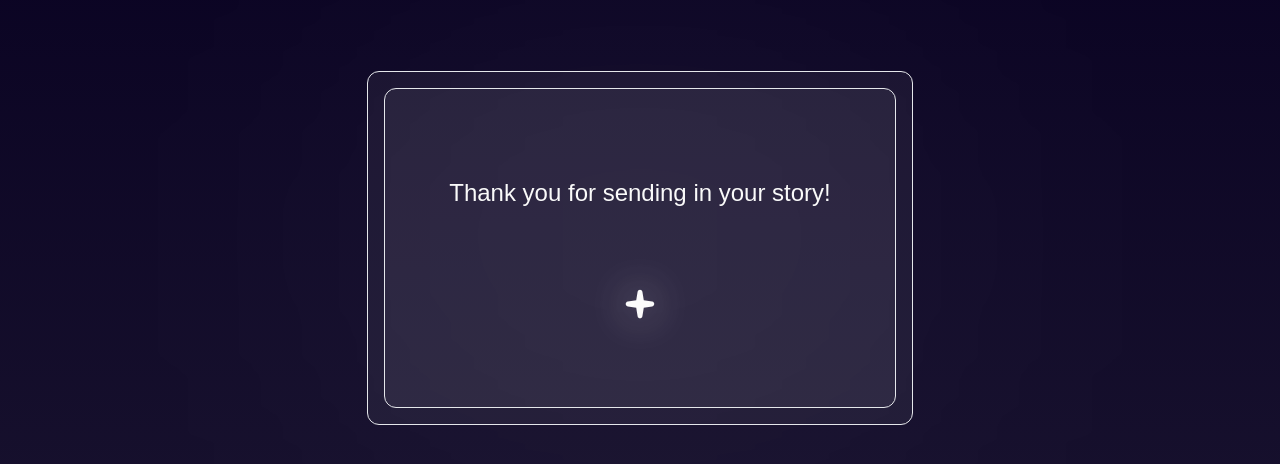
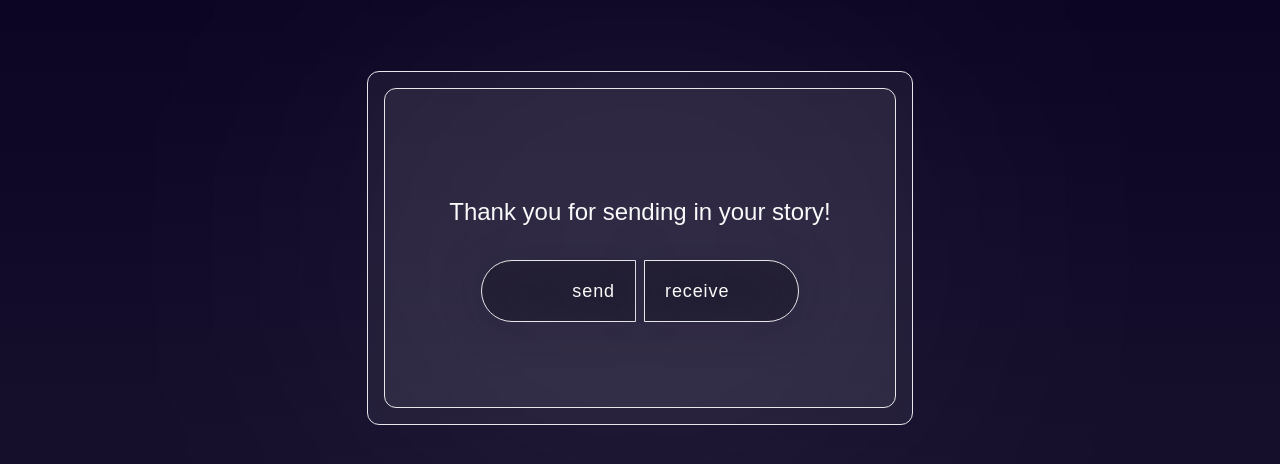
Before and after one commit to kunkunzhu/songs-stories-strangers, a Next.js app: page /send/complete in a window 1280 px wide. Shown: the part 152-616 px from the top of the page. Built offline with nearby package versions, Linux system fonts and the light colour scheme; a web font is replaced by a local one.

Commit message:
styling update

```diff
--- a/src/app/globals.css
+++ b/src/app/globals.css
@@ -4,6 +4,7 @@
 @tailwind components;
 @tailwind utilities;
 
+@layer base {
   :root {
     --foreground-rgb: 250, 250, 250;
     --background-start-rgb: 8, 1, 33;
@@ -20,6 +21,27 @@ body {
       )
       rgb(var(--background-start-rgb));
   }
+}
+
+@layer components {
+  @keyframes spin-slow {
+    from {
+      transform: rotate(0deg);
+    }
+    to {
+      transform: rotate(360deg);
+    }
+  }
+
+  .vinyl-spin {
+    animation: spin-slow 4s linear infinite;
+  }
+
+  /* scrollbar */
+  ::-webkit-scrollbar {
+    opacity: 0;
+  }
+}
 
 @layer utilities {
   .text-balance {
--- a/src/app/send/complete/page.tsx
+++ b/src/app/send/complete/page.tsx
@@ -1,18 +1,27 @@
 /** @format */
 
 import Card from "@/components/card";
-import Spark from "@/components/spark";
+import { TapeLink } from "@/components/cassette";
 
 export default function SendViewCompleteView() {
   return (
     <>
       <Card className="flex flex-col justify-between">
-        <div className="flex flex-col justify-center text-center mx-auto gap-20 h-full">
+        <div className="flex flex-col justify-center text-center mx-auto gap-8 h-full">
           <div className="text-2xl font-mono">
             Thank you for sending in your story!
           </div>
-          <div className="flex justify-center">
-            <Spark href="/" state="finish" />
+          <div className="flex flex-col md:flex-row mx-auto w-4/5 h-10 md:w-5/6 gap-2 md:justify-between">
+            <TapeLink
+              className="justify-center md:justify-end rounded-full md:rounded-r-none drop-shadow-tape-reel"
+              href="/send/step-one"
+              text="send"
+            />
+            <TapeLink
+              className="justify-center md:justify-start rounded-full md:rounded-l-none drop-shadow-tape-reel"
+              href="/receive"
+              text="receive"
+            />
           </div>
         </div>
       </Card>
--- a/src/app/send/step-two/write/page.tsx
+++ b/src/app/send/step-two/write/page.tsx
@@ -18,6 +18,7 @@ export default function SendViewStepTwoWrite() {
     <>
       <TextInput
         error={error}
+        className="overflow-x-hidden"
         placeholder="write about why this song is meaningful to you. (25 - 125 words)"
         onChange={(e: React.FormEvent<HTMLInputElement>) => {
           setError(false);
--- a/src/components/vinyl.tsx
+++ b/src/components/vinyl.tsx
@@ -8,7 +8,7 @@ import { cn } from "@/lib/utils";
 
 const SongVinyl = ({ title }: { title: string }) => {
   return (
-    <div className="flex items-center justify-center border border-gray-200/50 rounded-full w-[250px] h-[250px] bg-black">
+    <div className="flex items-center justify-center border border-gray-200/50 rounded-full w-[250px] h-[250px] bg-black hover:vinyl-spin">
       <div className="w-[100px] h-[100px] border border-gray-200/50 drop-shadow-vinyl rounded-full overflow-hidden">
         <Image
           src="/vinyl.png"
@@ -72,9 +72,10 @@ export const SongDescriptionCard = ({
   return (
     <div className="flex flex-col">
       <div className="flex flex-col font-mono justify-between text-center md:text-end md:border-b pb-2 md:pb-4">
-        <div className="text-2xl max-w-50 md:max-w-100 truncate text-green-50">
+        <div className="text-2xl max-w-50 md:max-w-[300px] truncate">
           {title}
         </div>
+
         <div className="text-sm opacity-75 after:italic">{artist}</div>
       </div>
       {story && <StoryCard story={story} className="max-w-[300px]" />}
@@ -85,7 +86,12 @@ export const SongDescriptionCard = ({
 export const SongDisplay = ({ song }: { song: DisplaySong }) => {
   return (
     <div className="flex flex-row w-full justify-between">
-      <SongVinyl title={song.title} />
+      <a target="_blank" href={song.playURL} className="group">
+        <SongVinyl title={song.title} />
+        <div className="hidden group-hover:flex mt-2 w-fit mx-auto text-end transition-all bg-black opacity-20 rounded-full text-xs px-2 py-1">
+          {song.title}
+        </div>
+      </a>
       <SongDescriptionCard
         title={song.title}
         artist={song.artist}
```
Lines whose indentation alone changed are shown as unchanged.
